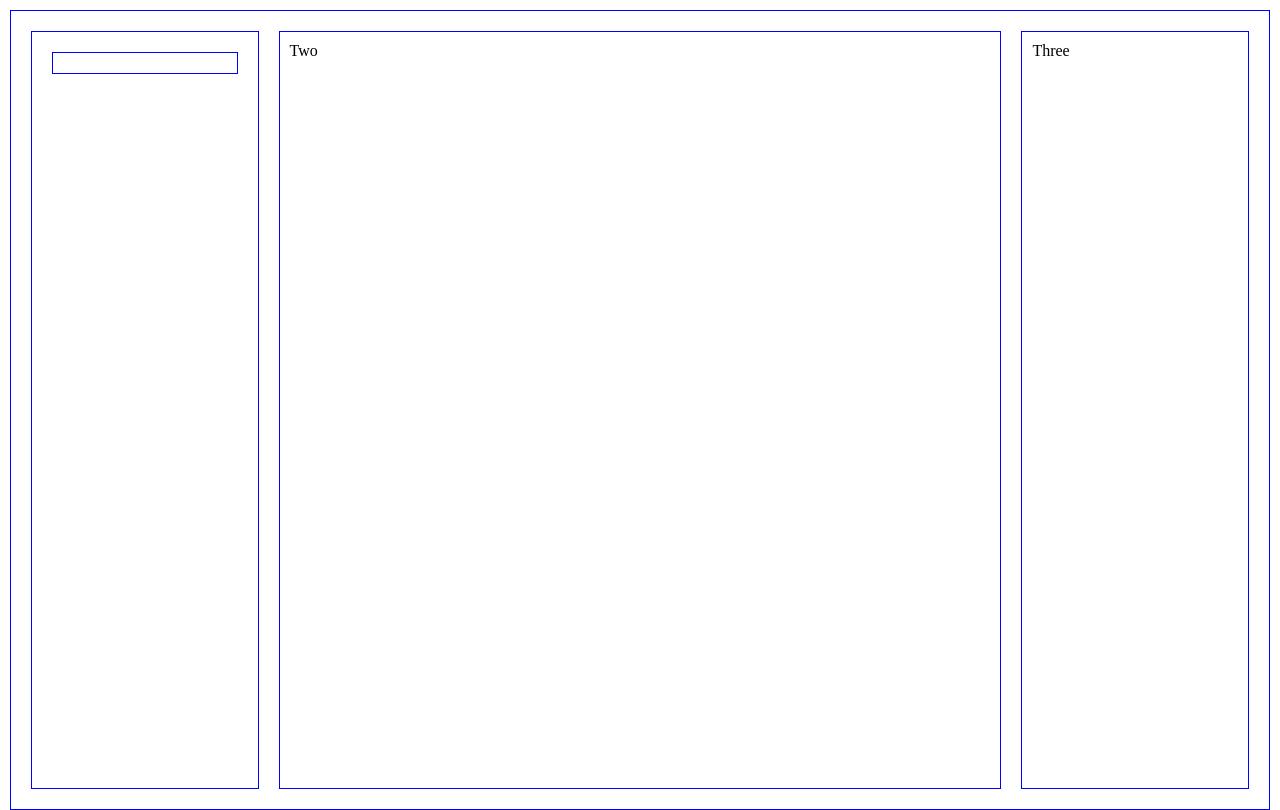
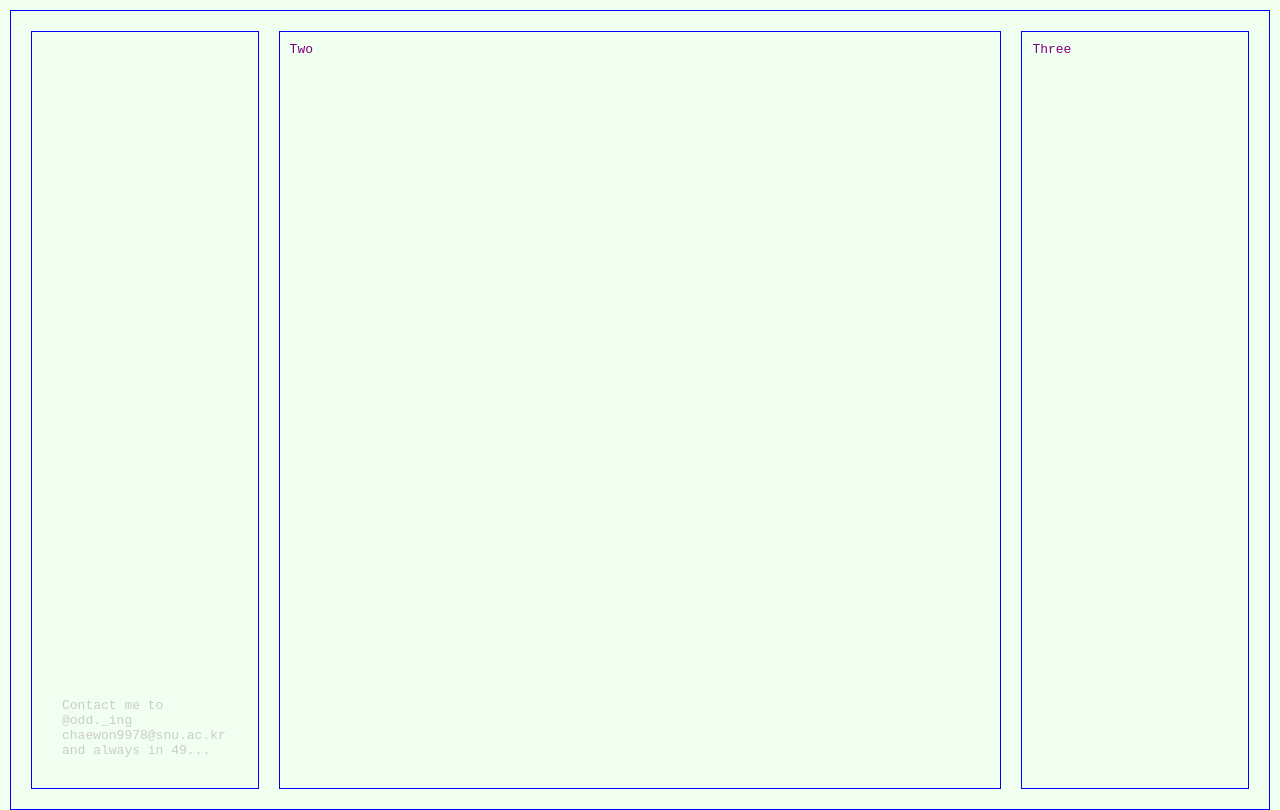
Before and after one commit to Chaewon9978/UIDesignProgramming, a plain HTML site: page index2.html in a window 1280 px wide. Drawn offline with Linux system fonts and the light colour scheme.

Commit message:
Wednesday1

```diff
--- a/assets/style2.css
+++ b/assets/style2.css
@@ -22,9 +22,35 @@ html, body {
 	padding: 0;
 }
 
+body {
+	font-family: monospace;
+	color: purple;
+	transition: background 500ms ease;
+	background-color: honeydew;
+}
+
+body.dark {
+  background-color: #32353b;
+  color: palegreen;
+}
+
+
+/* grid */
 div.grid {
 	height: 100%;
 	widows: auto;
 	display: grid;
 	grid-template-columns: 1fr 3fr 1fr;
 }
+
+div#left-column {
+	display: flex;
+	flex-direction: column-reverse;
+}
+
+#left-bottom {
+	color: #cccccc;
+
+	text-align: left;
+	width: ;
+}
--- a/index2.html
+++ b/index2.html
@@ -11,7 +11,12 @@
 
 	<div class="grid">
 		<div id="left-column">
-			<div id="left-bottom"></div>
+			<p id="left-bottom">
+				Contact me to
+				@odd._ing
+				chaewon9978@snu.ac.kr
+				and always in 49...
+			</p>
 		</div>
 		<div id="main-coulmn">Two</div>
 		<div id="right-coulmn">Three</div>
```
